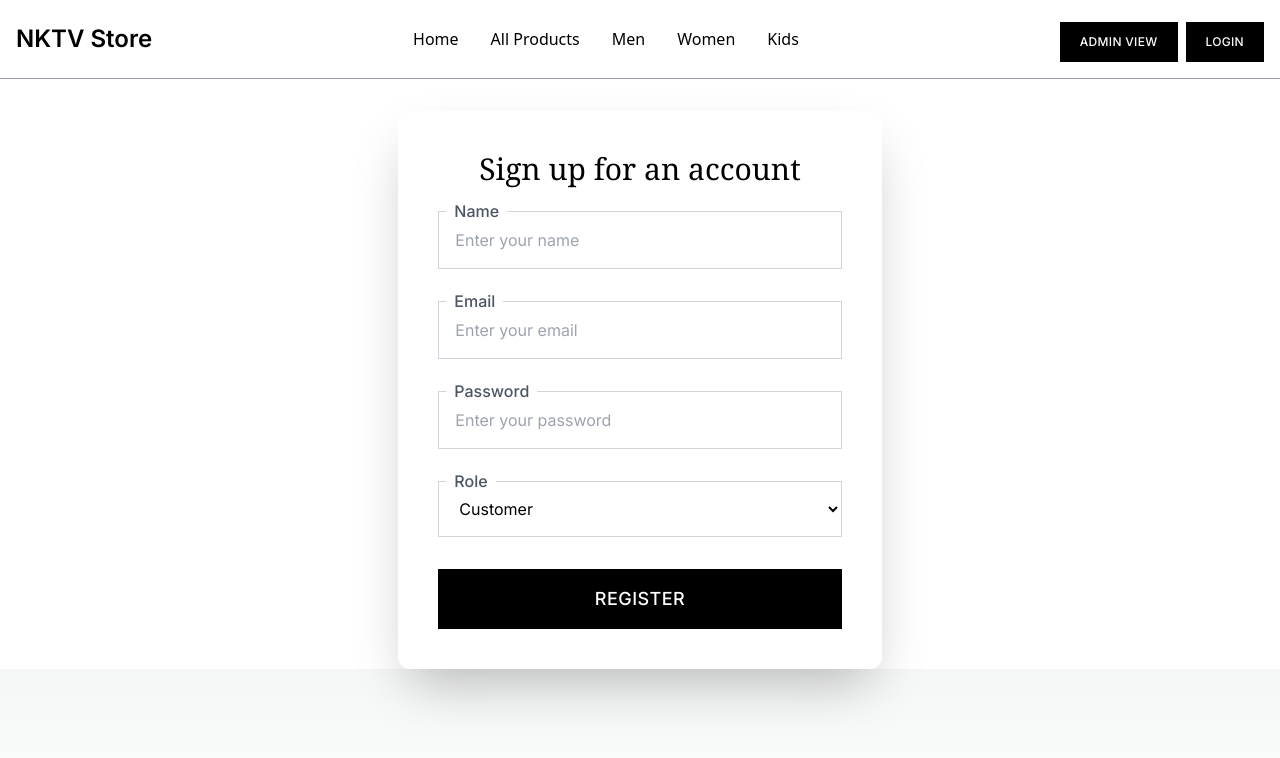
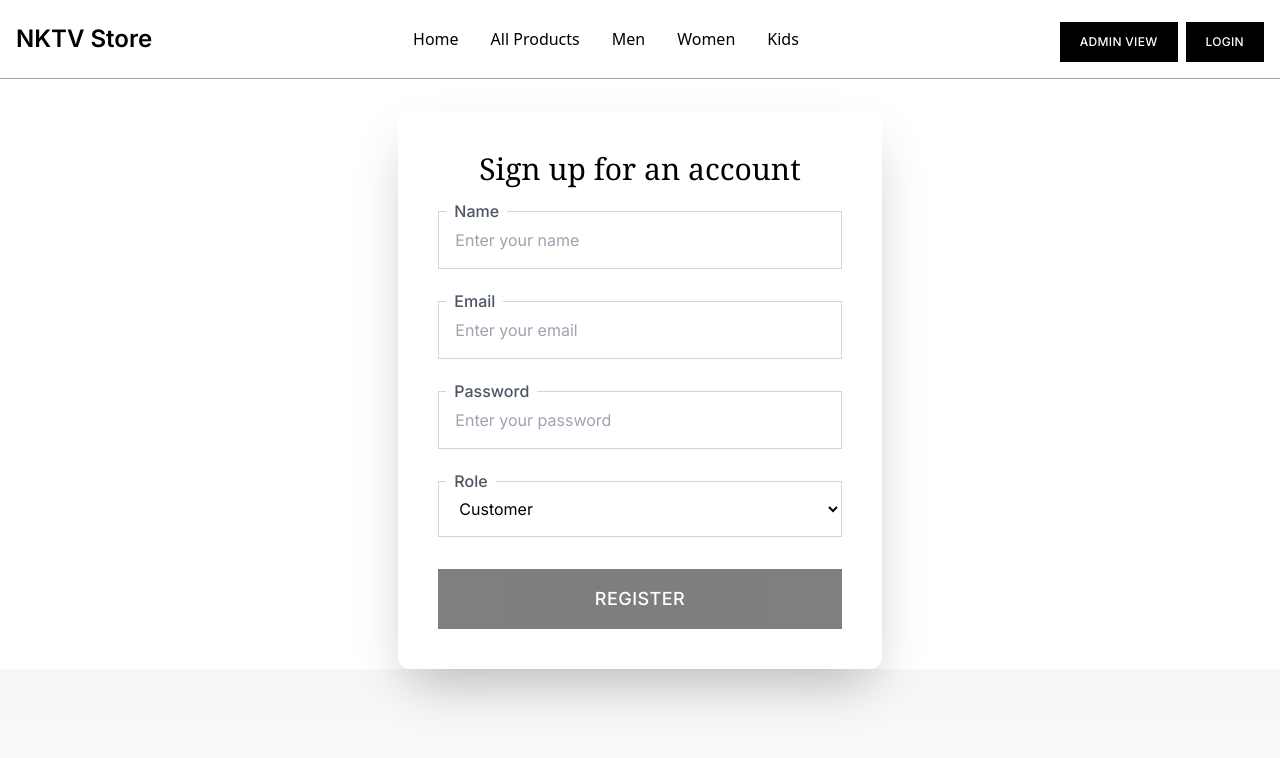
Before and after one commit to nainoaktv/nktv-store, a Next.js app: page /register in a window 1280 px wide. Shown: the top 758 px of the page. Built offline with nearby package versions, Linux system fonts and the light colour scheme.

Commit message:
add form validation and test registration handler

```diff
--- a/src/app/register/page.js
+++ b/src/app/register/page.js
@@ -2,6 +2,7 @@
 
 import InputComponent from "@/components/FormElements/InputComponent";
 import SelectComponent from "@/components/FormElements/SelectComponent";
+import { registerNewUser } from "@/services/register";
 import { registrationFormControls } from "@/utils";
 import { useState } from "react";
 
@@ -18,6 +19,26 @@ export default function Register() {
   const [formData, setFormData] = useState(initialFormData);
 
   console.log(formData);
+
+  function formValid() {
+    return formData &&
+      formData.name &&
+      formData.name.trim() !== "" &&
+      formData.email &&
+      formData.email.trim() !== "" &&
+      formData.password &&
+      formData.password.trim() !== ""
+      ? true
+      : false;
+  }
+
+  console.log(formValid());
+
+  async function handleRegister() {
+    const data = await registerNewUser(formData);
+
+    console.log(data);
+  }
 
   return (
     <div className="bg-white relative text-black">
@@ -66,7 +87,11 @@ export default function Register() {
                       />
                     ) : null
                   )}
-                  <button className="inline-flex w-full items-center justify-center bg-black px-6 py-4 text-lg text-white transition-all duration-200 ease-in-out focus:shadow font-medium uppercase tracking-wide">
+                  <button
+                    className="disabled:opacity-50 inline-flex w-full items-center justify-center bg-black px-6 py-4 text-lg text-white transition-all duration-200 ease-in-out focus:shadow font-medium uppercase tracking-wide"
+                    disabled={!formValid()}
+                    onClick={handleRegister}
+                  >
                     Register
                   </button>
                 </div>
```
